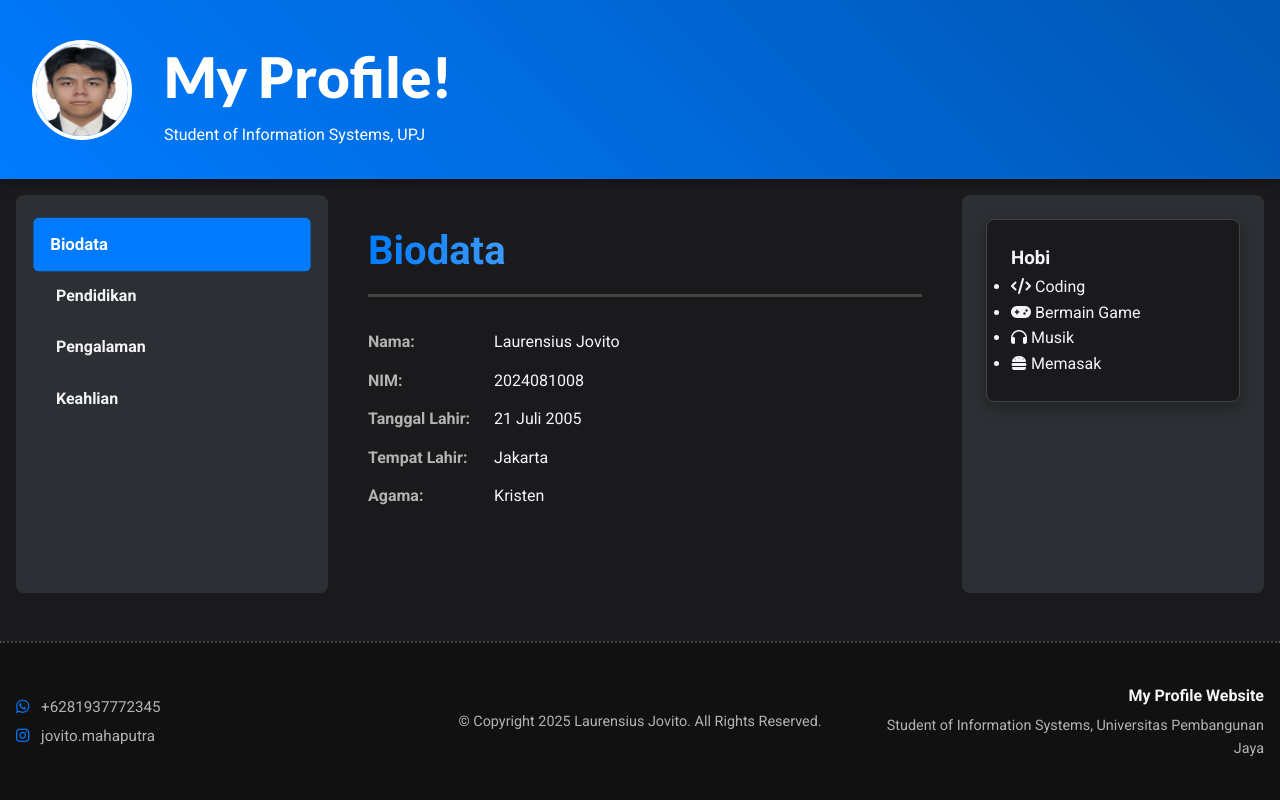
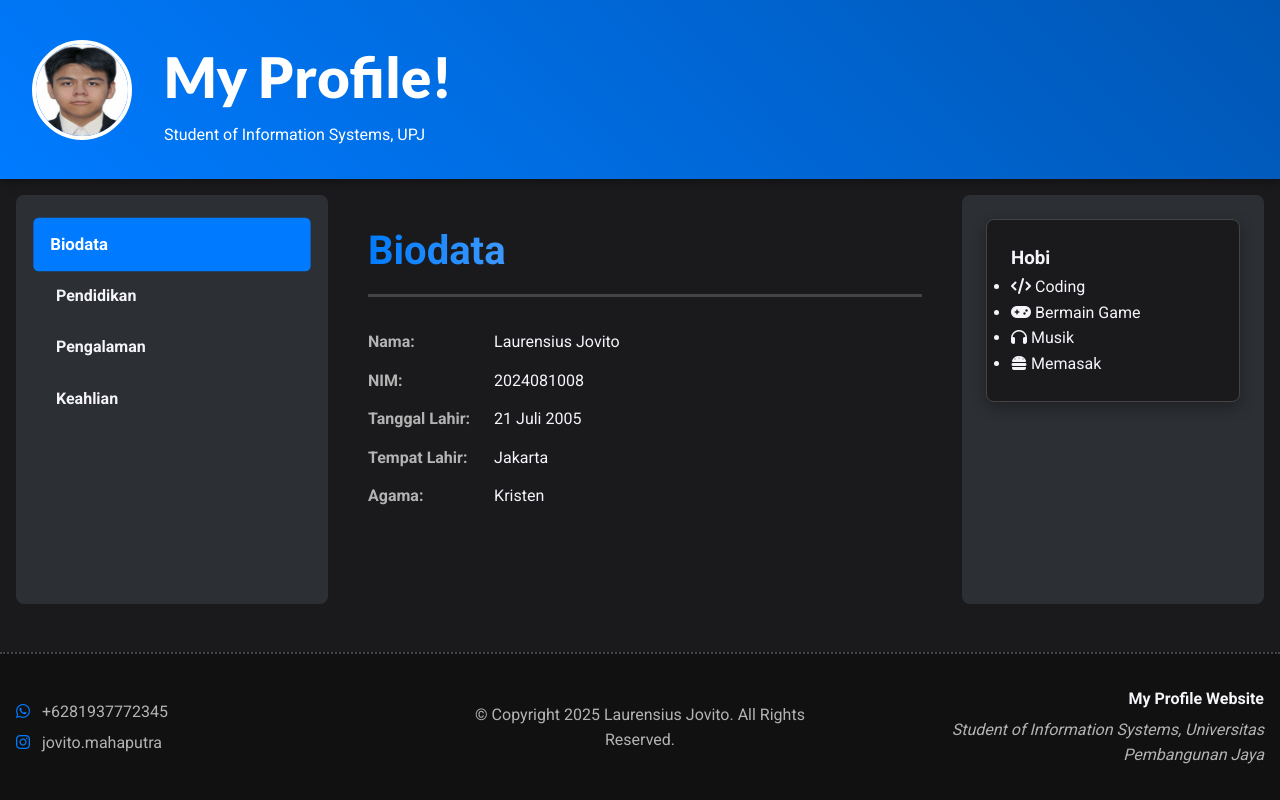
Before and after one commit to Tofu213/UTSWeb, a plain HTML site: page index.html in a window 1280 px wide. Drawn offline with Linux system fonts and the light colour scheme.

Commit message:
perbaikan

```diff
--- a/styles.css
+++ b/styles.css
@@ -251,57 +251,6 @@ footer {
         width: 100%;
     }
 
-    footer {
-    padding: 2.5rem 1rem; /* Sedikit menambah padding vertikal */
-    background-color: #111;
-    color: var(--text-secondary);
-    margin-top: 2rem;
-    /* border-top dihapus */
-}
-
-.footer-content {
-    display: flex;
-    flex-direction: column;
-    align-items: center;
-    gap: 1.5rem;
-    max-width: 1400px;
-    margin: 0 auto;
-}
-
-.footer-social,
-.footer-copyright,
-.footer-info {
-    text-align: center;
-}
-
-.footer-social p {
-    margin: 5px 0;
-    font-size: 0.95em; /* Menyesuaikan ukuran font */
-}
-
-.footer-social i {
-    margin-right: 8px;
-    color: var(--primary-color);
-}
-
-.footer-copyright p {
-    font-size: 0.9em; /* Sedikit lebih kecil agar tidak terlalu dominan */
-}
-
-.footer-info h4 {
-    margin: 0 0 5px 0;
-    font-weight: bold;
-    color: var(--text-light);
-    font-size: 1em; /* Ukuran standar untuk judul */
-}
-
-.footer-info p {
-    margin: 0;
-    font-style: normal; /* Menghapus style italic */
-    font-size: 0.9em;
-}
-
-@media (min-width: 768px) {
     .footer-content {
         flex-direction: row;
         justify-content: space-between;
@@ -333,4 +282,3 @@ footer {
         width: 25%;
     }
 }
-}
```
